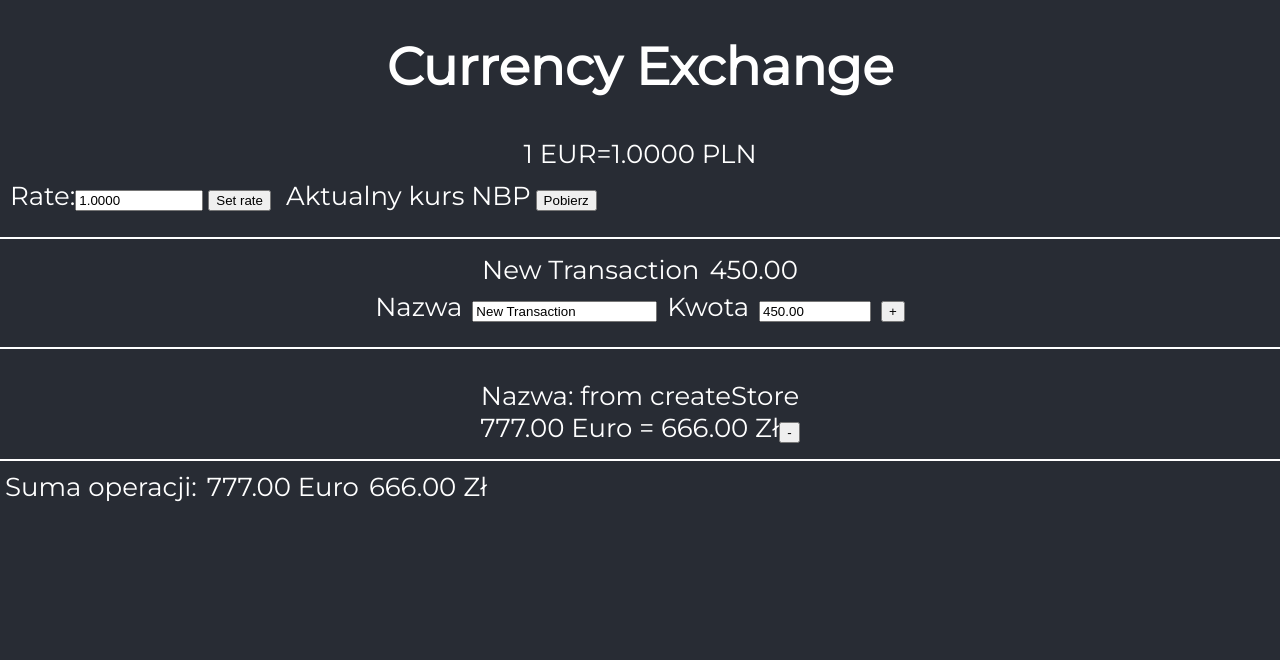
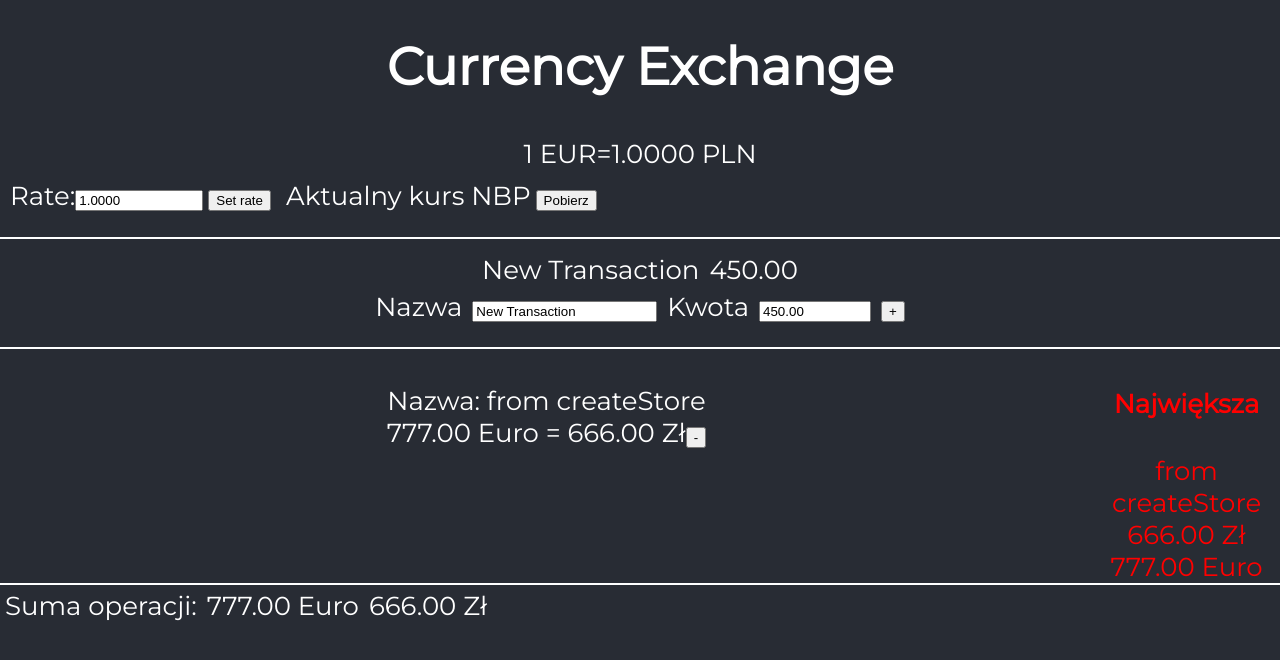
Before and after one commit to jurisportfolio/currency-board, a React (Create React App) app: page / in a window 1280 px wide. Shown: the top 660 px of the page. Built offline with nearby package versions, Linux system fonts and the light colour scheme; no server answers.

Commit message:
Add Biggest transaction display

```diff
--- a/src/components/DashboardComponent.js
+++ b/src/components/DashboardComponent.js
@@ -5,9 +5,17 @@ import { connect } from 'react-redux';
 import ExRateComponent from './ExRateComponent/ExRateComponent';
 import NewTransactionComponent from './NewTransactionComponent/NewTransactionComponent';
 import TransactionsDisplayComponent from './TransactionsDisplayComponent/TransactionsDisplayComponent';
+import BiggestTransComponent from './TransactionsDisplayComponent/BiggestTransDisplayComponent';
 import TransSumComponent from './TransSumComponent/TransSumComponent'
 
 const StyledDashboard = styled.div`
+
+`
+
+const StyledTransactionPanel = styled.div`
+  display: flex;
+  flex-direction: row;
+  border-bottom: solid 2px white;
 
 `
 
@@ -18,7 +26,12 @@ class DashboardComponent extends React.Component {
       <StyledDashboard>
         <ExRateComponent />
         <NewTransactionComponent />
-        <TransactionsDisplayComponent />
+
+        <StyledTransactionPanel>
+          <TransactionsDisplayComponent />
+          <BiggestTransComponent />
+        </StyledTransactionPanel>
+
         <TransSumComponent />
       </StyledDashboard>
     )
--- /dev/null
+++ b/src/components/TransactionsDisplayComponent/BiggestTransDisplayComponent.js
@@ -0,0 +1,47 @@
+import React from 'react';
+import styled from 'styled-components';
+import {connect} from 'react-redux';
+import { createSelector } from 'reselect'
+
+const StyledBiggestTrans = styled.div`
+  color: red;
+`;
+
+const BiggestTransComponent = ({biggestTransaction}) => {
+  let { name, amountPLN, amountEUR } = biggestTransaction;
+  amountPLN = amountPLN.toFixed(2).toString();
+	amountEUR = amountEUR.toFixed(2).toString();
+  return(
+    <StyledBiggestTrans>
+      <h4>Największa</h4>
+      <label>{name}</label><br/>
+      <label>{amountPLN} Zł</label><br/>
+      <label>{amountEUR} Euro</label>
+    </StyledBiggestTrans>
+  )
+}
+
+const getTransactions = state => state.transactions;
+
+const getBiggestTrans = createSelector(
+  [getTransactions],
+  (transactions) => {
+    const biggest = transactions.reduce(
+
+      (biggest, transaction) => {
+        return biggest.amountPLN > transaction.amountPLN
+          ? biggest
+          : {amountPLN: transaction.amountPLN, transactionToReturn: transaction}
+      }, {amountPLN: 0, transactionToReturn: null}
+    )
+    return biggest.transactionToReturn
+  }
+)
+
+const propsForBiggestTransComponent = state => {
+  return {
+    biggestTransaction: getBiggestTrans(state)
+  }
+}
+
+export default connect(propsForBiggestTransComponent)(BiggestTransComponent)
--- a/src/components/TransactionsDisplayComponent/TransactionsDisplayComponent.js
+++ b/src/components/TransactionsDisplayComponent/TransactionsDisplayComponent.js
@@ -5,7 +5,7 @@ import styled from "styled-components";
 import { removeTransaction } from "../../utilities/actions";
 
 const StyledTransactionsDisplayComponent = styled.ul`
-	border-bottom: solid 2px white;
+
 	width: 100%;
 	padding: 5px 0 15px 0;
 	margin-bottom: 5px;
```
